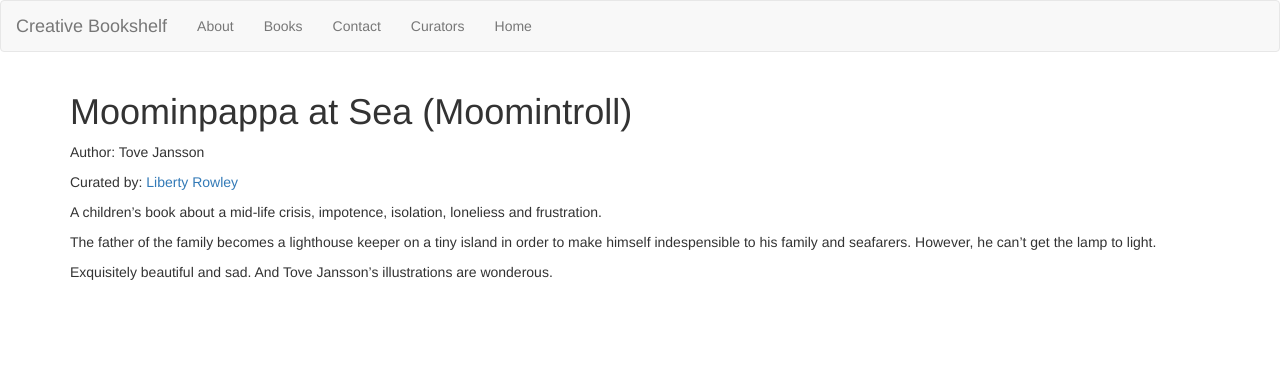
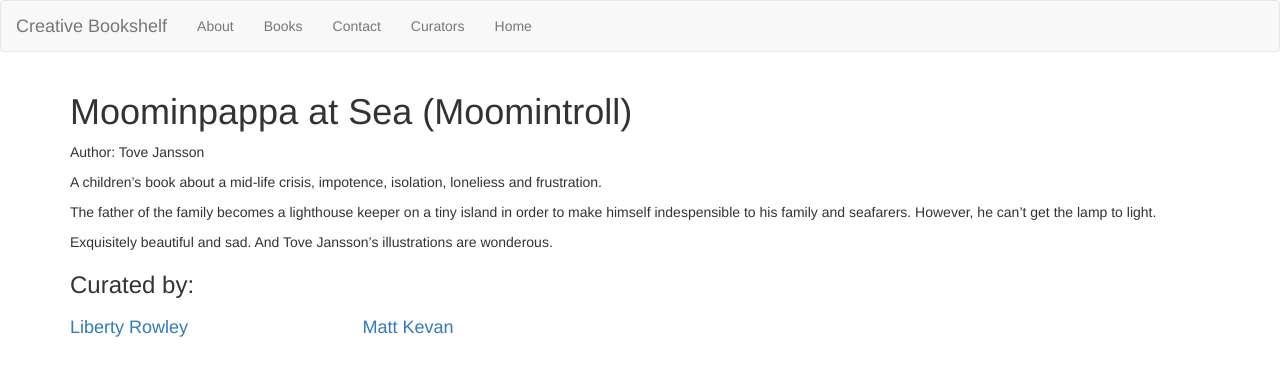
Before and after one commit to creativebookshelf/creativebookshelf.github.io, a Jekyll site: the page built from _books/moominpappa-at-sea.md, in a window 1280 px wide. Shown: the top 376 px of the page. Built offline with Jekyll 4.4.1, drawn with Linux system fonts in a browser that asks for light colours; nearby versions of some CDN libraries.

Commit message:
Getting curators to work in books

```diff
--- a/_books/moominpappa-at-sea.md
+++ b/_books/moominpappa-at-sea.md
@@ -2,7 +2,9 @@
 layout: book
 title:  "Moominpappa at Sea (Moomintroll)"
 categories: jekyll update
-curator: liberty_rowley
+curator:
+ - matt_kevan
+ - liberty_rowley
 author: tove_jansson
 thumbnail: /images/moomin.jpg
 ---
--- a/_layouts/book.html
+++ b/_layouts/book.html
@@ -3,6 +3,7 @@ layout: default
 ---
 
 {% assign author = site.data.authors[page.author] %}
+{% assign creator = site.data.curators[page.curator] %}
 
 <article class="book" itemscope itemtype="http://schema.org/BlogPosting">
 
@@ -12,16 +13,26 @@ layout: default
 
   <div class="post-content" itemprop="articleBody">
       <p>Author: {{ author.name  }}</p>
-      {% for curators in site.curators %}
-  {% if curators.curator == page.curator %}
-         <p>Curated by: <a class="post-link" href="{{ curators.url | prepend: site.baseurl }}">{{ curators.title }}</a></p>
-  {% endif %}
-{% endfor %}
+
+
+
     {{ content }}
+
+
   </div>
+
+
+  	<h3>Curated by:</h3>
 
   <div class="row">
 
+	{% for curators in site.curators %}
+  	{% for item in page.curator %}
+  		{% if curators.curator == item %}
+	         <div class="col-xs-6 col-sm-4 col-md-3"><h4> <a href="{{ curators.url | prepend: site.baseurl }}">{{ curators.title }}</a></h4></div>
+	    {% endif %}
+	{% endfor %}
+{% endfor %}
 
 </div>
 
```
Also changed, not shown: _books/the-new-typography.md (+1 -1 lines).
